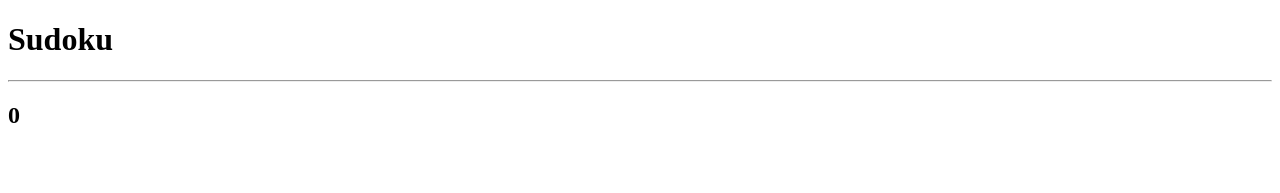
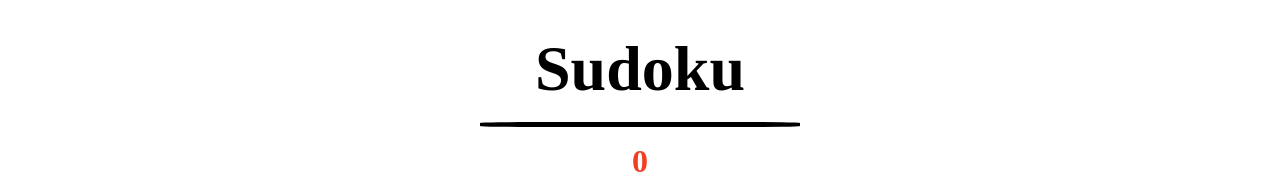
Before and after one commit to sri-rishi/sudoku-js, a plain HTML site: page index.html in a window 1280 px wide. Drawn offline with Linux system fonts and the light colour scheme.

Commit message:
style: linnked styles file

```diff
--- a/index.html
+++ b/index.html
@@ -4,12 +4,13 @@
     <meta charset="UTF-8">
     <meta http-equiv="X-UA-Compatible" content="IE=edge">
     <meta name="viewport" content="width=device-width, initial-scale=1.0">
+    <link rel="stylesheet" href="./index.css" />
     <title>Sudoku</title>
 </head>
 <body>
     <main>
-        <h1>Sudoku</h1>
-        <hr>
+        <h1 class="title">Sudoku</h1>
+        <hr class="line">
         <div>
             <h2 id="error">0</h2>
         </div>
```
